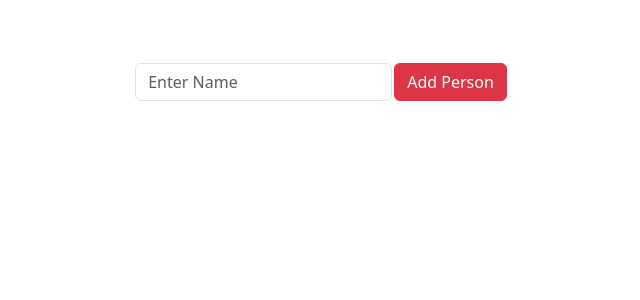
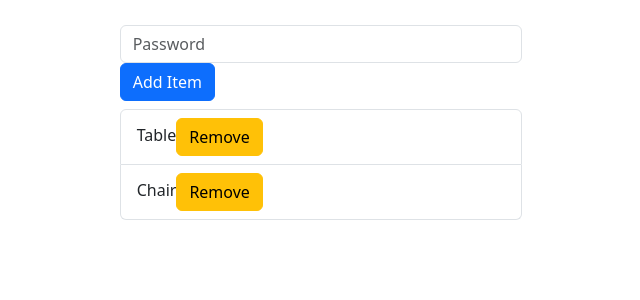
Before and after one commit to musmanismail/react-practice, a React (Create React App) app: page / in a window 1280 px wide. Shown: the top 300 px of the page, without its empty margins (319-959 px from the left). Built offline with nearby package versions, Linux system fonts and the light colour scheme.

Commit message:
Progress again on reducer

```diff
--- a/src/App.js
+++ b/src/App.js
@@ -2,6 +2,7 @@ import React from "react";
 import PersonList from "./PersonList";
 import Sum from "./Sum";
 import People from "./People";
+import ItemList from "./ItemList";
 
 import "bootstrap/dist/css/bootstrap.css";
 
@@ -11,7 +12,8 @@ const App = () => {
       <div className="container-fluid">
         {/* <PersonList></PersonList>
         <Sum></Sum> */}
-        <People></People>
+        {/* <People></People> */}
+        <ItemList />
       </div>
     </React.Fragment>
   );
--- /dev/null
+++ b/src/Item.js
@@ -0,0 +1,27 @@
+import React from "react";
+
+const Item = ({ items }) => {
+  return (
+    <>
+      <div className="row">
+        <div className="col-lg-4"></div>
+        <div className="col-lg-4">
+          <ul className="list-group">
+            {items.map((item) => {
+              return (
+                <>
+                  <li className="list-group-item">
+                    {item.name}
+                    <button className="btn btn-warning">Remove</button>
+                  </li>
+                </>
+              );
+            })}
+          </ul>
+        </div>
+      </div>
+    </>
+  );
+};
+
+export default Item;
--- /dev/null
+++ b/src/ItemList.js
@@ -0,0 +1,35 @@
+import React from "react";
+import Item from "./Item";
+
+const ItemList = () => {
+  const data = [
+    { id: 1, name: "Table" },
+    { id: 2, name: "Chair" },
+  ];
+
+  return (
+    <>
+      <div className="row" style={{ marginTop: "2%" }}>
+        <div className="col-lg-4"></div>
+        <div className="col-lg-4">
+          <form className="form">
+            <div className="form-group">
+              <input
+                type="password"
+                className="form-control"
+                id="inputPassword2"
+                placeholder="Password"
+              />
+              <button type="submit" className="btn btn-primary mb-2">
+                Add Item
+              </button>
+            </div>
+          </form>
+        </div>
+      </div>
+      <Item items={data}></Item>
+    </>
+  );
+};
+
+export default ItemList;
```
